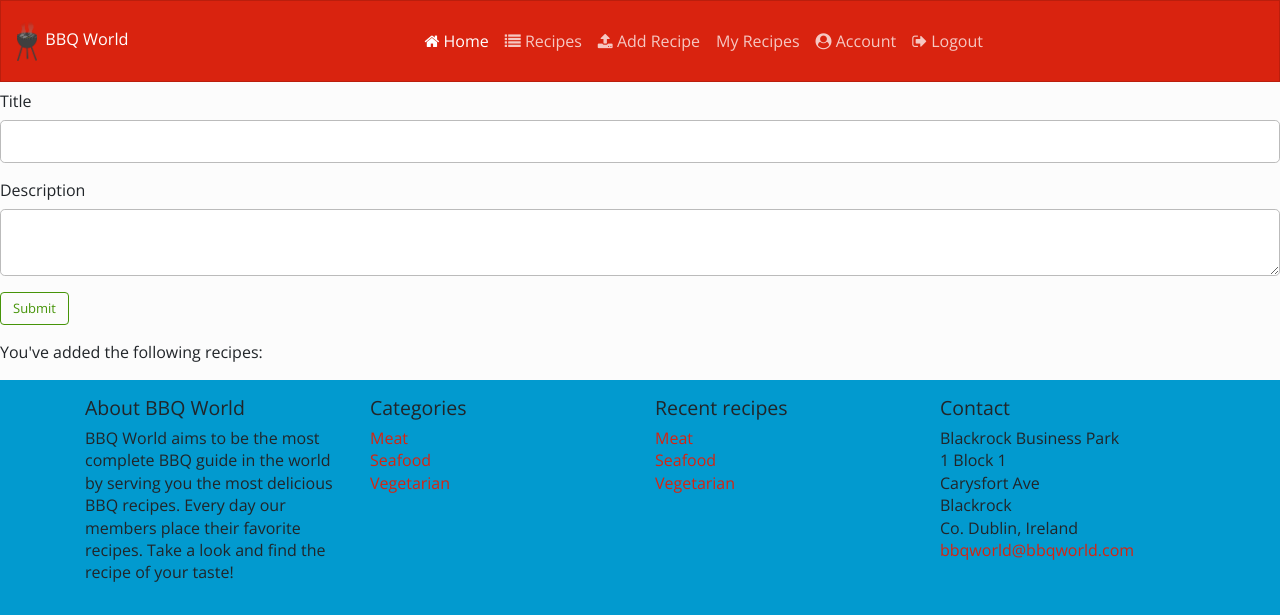
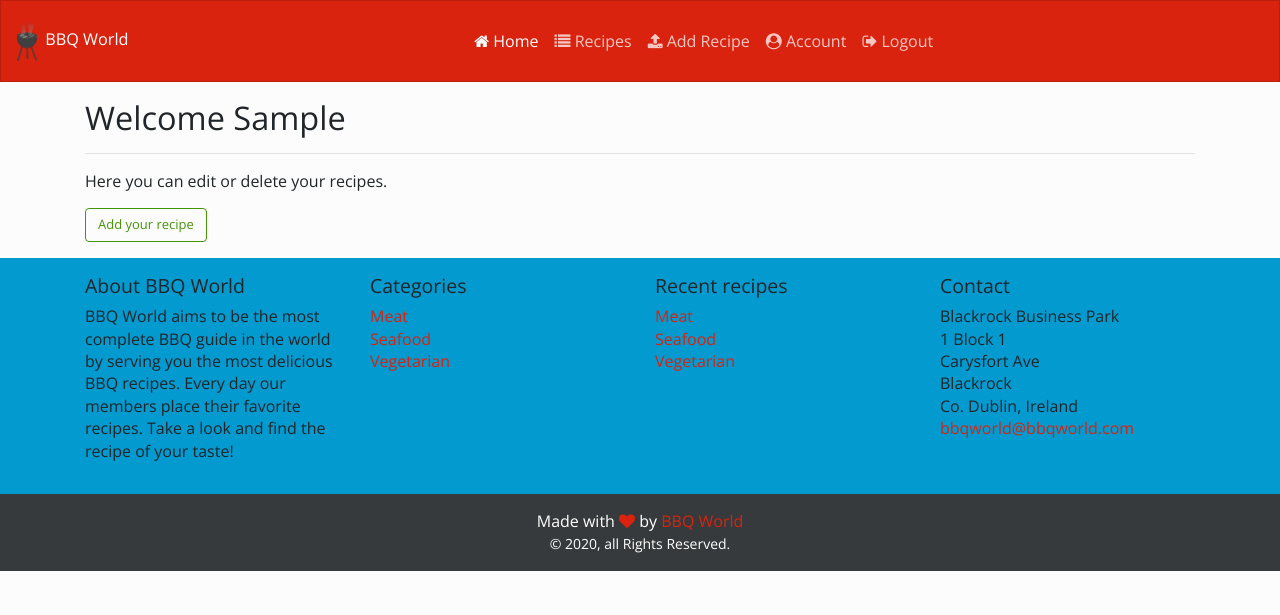
Before and after one commit to Code-Institute-Submissions/3rd-milestone-project, a Flask app: page /account in a window 1280 px wide. Shown: the top 615 px of the page. Run offline with Flask 2, Linux system fonts and the light colour scheme; the visitor is signed in with stand-in values (Sample User, id 1); data that the repository does not hold is empty; some libraries are stand-ins or nearby versions.

Commit message:
Combined my recipes and account

```diff
--- a/application/templates/account.html
+++ b/application/templates/account.html
@@ -1,46 +1,59 @@
 {% extends 'base.html'%} {% block content %}
 
-<section class="section-add-recipe">
-  <form method="POST" action="" novalidate>
-    {{ form.hidden_tag() }}
-    <div class="form-group">
-      {{ form.title.label(class="form-control-label") }} {% if form.title.errors
-      %} {{ form.title(class="form-control form-control-lg is-invalid") }}
-      <div class="invalid-feedback">
-        {% for error in form.title.errors %}
-        <span>{{ error }}</span>
+<section class="section-account">
+  <div class="container mb-3">
+    <div class="mt-2">
+      <h1>Welcome {{user_first_name}}</h1>
+    </div>
+    <hr />
+    <p>Here you can edit or delete your recipes.</p>
+    {% if recipe_list %}
+    <div class="accordion" id="my-recipe-accordion">
+      {% for recipe in recipe_list %}
+      <div class="card">
+        <div class="card-header" id="heading{{ recipe.recipe_id }}">
+          <div class="row">
+            <div class="col-md-10">
+            <h2 class="mb-0 my-recipe-title">
+              <button
+                type="button"
+                class="btn btn-link"
+                data-toggle="collapse"
+                data-target="#collapse-item{{ recipe.recipe_id }}"
+              >
+                <i class="fa fa-plus mr-2"></i> {{ recipe.title }}
+              </button></div>
+              <div class="col-md-2 d-flex align-items-center">
+              <a href="{{ url_for('edit_recipe', recipe_id = recipe.recipe_id) }}" class="edit"><i class="fa fa-edit mx-1"></i></a>
+              <a href="{{ url_for('delete_recipe', recipe_id = recipe.recipe_id) }}" class="trash"><i class="fa fa-trash mx-1"></i></a></div>
+            </h2>
+          </div>
+        </div>
+        <div
+          id="collapse-item{{ recipe.recipe_id }}"
+          class="collapse"
+          aria-labelledby="heading{{ recipe.recipe_id }}"
+          data-parent="#my-recipe-accordion"
+        >
+          <div class="card-body">
+            <img src="/images/{{recipe.recipe_image_name}}" alt="{{recipe.title}}" />
+            <p>
+              {{ recipe.description }}
+            </p>
+          </div>
+        </div>
         {% endfor %}
       </div>
-      {% else %} {{ form.title(class="form-control form-control-lg") }} {% endif
-      %}
     </div>
-    <div class="form-group">
-      {{ form.description.label(class="form-control-label") }} {% if
-      form.description.errors %} {{ form.description(class="form-control
-      form-control-lg is-invalid") }}
-      <div class="invalid-feedback">
-        {% for error in form.description.errors %}
-        <span>{{ error }}</span>
-        {% endfor %}
-      </div>
-      {% else %} {{ form.description(class="form-control form-control-lg") }} {%
-      endif %}
-    </div>
-    <div class="form-group">
-      {{ form.submit(class="btn btn-outline-success") }}
-    </div>
-  </form>
-</section>
-
-<section class="section-recipe-user">
-  <p>You've added the following recipes:</p>
-  {% for recipe in recipe_list %}
-  <div>
-    <p>{{ recipe.author }}</p>
-    <p>{{ recipe.title }}</p>
-    <p>{{ recipe.description }}</p>
+    {% else %}
+    <a
+      href="{{ url_for('add_recipe') }}"
+      class="btn btn-outline-success"
+      role="button"
+      >Add your recipe</a
+    >
+    {% endif %}
   </div>
-  {% endfor %}
 </section>
 
 {% endblock %}
--- a/application/templates/base.html
+++ b/application/templates/base.html
@@ -60,11 +60,6 @@
           </li>
             <!-- Show account and logout when user is logged in. If not show login and register links -->
             {% if current_user.is_authenticated %}
-
-            <li class="nav-item">
-              <a class="nav-item nav-link" href="{{ url_for('my_recipes') }}"
-                >My Recipes</a
-              >
             </li>
             <li class="nav-item">
               <a class="nav-item nav-link" href="{{ url_for('account') }}"
--- a/application/views.py
+++ b/application/views.py
@@ -187,42 +187,18 @@ def recipe(recipe_id):
     # Render html, giving its title and passing in the recipe object
     return render_template('recipe.html', title = title, recipe = recipe, total_cooking_time = total_cooking_time)
 
-# ------ ALL MY RECIPES------ #
-@app.route("/recipe/all")
-# Login is required for account page
-@login_required
-def my_recipes():
-    # Access the underlying object User that is proxied for making the ReferenceField author work
-    author_id  = current_user._get_current_object()
-
-    # Make recipe list by author id
-    recipe_list = Recipe.objects(author_id = author_id)
-    # Render html, giving its title and user specific recipes
-    return render_template('my_recipes.html', title = 'All my recipes', recipe_list = recipe_list)
-
 # ------ USER ACCOUNT ------ #
 @app.route("/account", methods=['GET', 'POST'])
 # Login is required for account page
 @login_required
 def account():
-    form    = AddRecipeForm()
-    # Access the underlying object User that is proxied for making the ReferenceField author work
-    author_id  = current_user._get_current_object()
-    author     = current_user.username
+    author              = current_user.username
+    user_first_name     = current_user.first_name
 
     # Make recipe list by author
     recipe_list = Recipe.objects(author = author)
-    # Check if a request is both a POST request and a valid request
-    if form.validate_on_submit():
-        recipe_id       = Recipe.objects.count() + 1
-        title           = form.title.data
-        description     = form.description.data
-        # Create new instance of recipe
-        new_recipe = Recipe(recipe_id = recipe_id, title = title, description = description, author_id = author_id, author = author)
-        # Insert record to the DB
-        new_recipe.save()
-        flash('Your awesome recipe has been added!', 'success')
-    return render_template('account.html', title = 'User account', form = form, recipe_list = recipe_list)
+
+    return render_template('account.html', title = 'User account', recipe_list = recipe_list, user_first_name = user_first_name)
 
 # ------ LOGIN ------ #
 @app.route("/login", methods=['GET', 'POST'])
```
Also changed, not shown: application/templates/my_recipes.html (deleted, +0 -50 lines).
